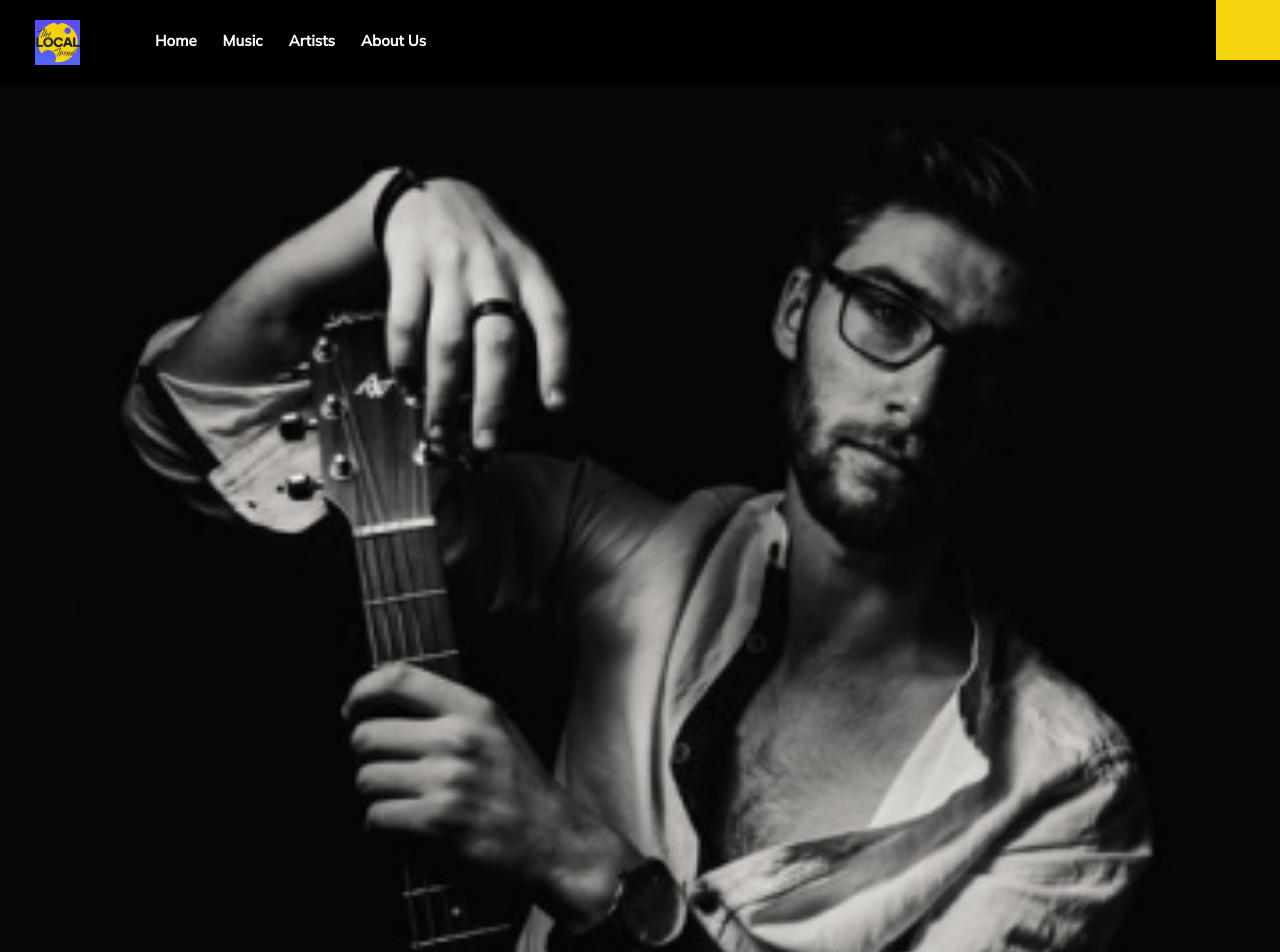
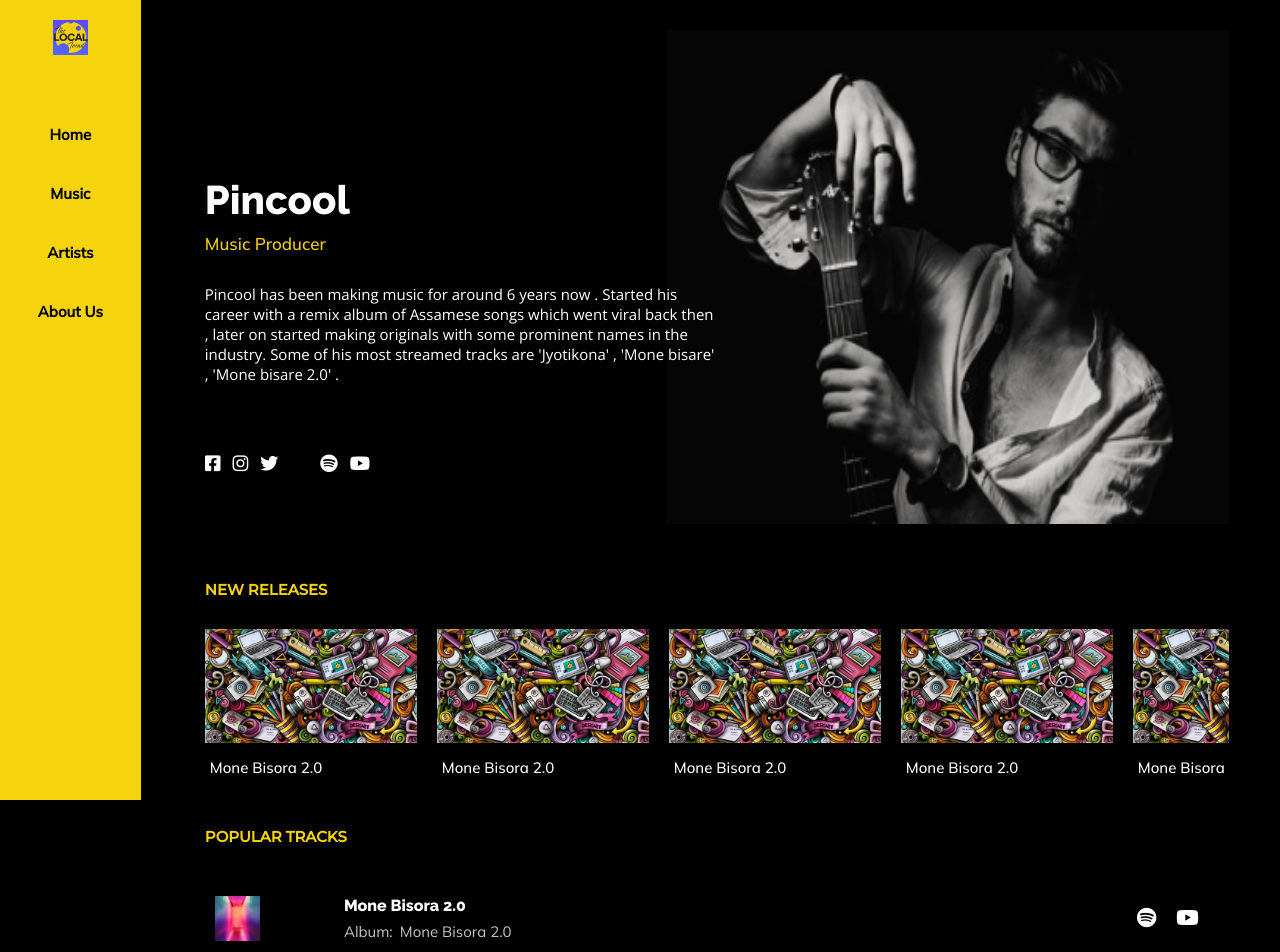
Before and after one commit to WebCosmoX/TheLocalTrend, a React (Create React App) app in the folder client/: page /artist in a window 1280 px wide. Shown: the top 952 px of the page. Built offline with nearby package versions, Linux system fonts and the light colour scheme.

Commit message:
Completed Artist Profile Page. Made responsive for mobile and desktop devices

```diff
--- a/client/src/Components/Footer/footer.module.css
+++ b/client/src/Components/Footer/footer.module.css
@@ -86,6 +86,7 @@
 @media screen and (min-width: 1150px) {
     .container{
         padding: 40px 0 25px 0;
+        width: 100%;
     }
 
     .top{
--- /dev/null
+++ b/client/src/Components/Sidebar/Sidebar.jsx
@@ -0,0 +1,18 @@
+import React from 'react';
+import classes from './sidebar.module.css';
+import LogoMobile from '../../Assets/Logo-Mobile.png';
+import { Link } from 'react-router-dom';
+
+export default function Sidebar() {
+    return (
+        <div className={classes.sidebar}>
+            <img src={LogoMobile} alt="The Local Trend"></img>
+            <div className={classes.links_container}>
+                <Link to="/" className={classes.link}>Home</Link>
+                <Link to="/" className={classes.link}>Music</Link>
+                <Link to="/" className={classes.link}>Artists</Link>
+                <Link to="/" className={classes.link}>About Us</Link>
+            </div>
+        </div>
+    )
+}
--- /dev/null
+++ b/client/src/Components/Sidebar/sidebar.module.css
@@ -0,0 +1,32 @@
+.sidebar {
+    background: var(--yellow);
+    padding: 20px 0;
+    display: flex;
+    flex-direction: column;
+    align-items: center;
+    position: fixed;
+    top: 0;
+    left: 0;
+    width: 11vw;
+    height: 100vh;
+}
+
+.links_container {
+    display: flex;
+    flex-direction: column;
+    align-items: center;
+    margin-top: 50px;
+}
+
+.link {
+    font-size: 15px;
+    font-family: var(--mulish);
+    font-weight: 600;
+    text-decoration: none;
+    color: var(--black);
+    margin: 20px 0;
+}
+
+.link:hover{
+    text-decoration: underline;
+}
--- a/client/src/Components/Sliders/Freemode Slider/FreemodeSlider.jsx
+++ b/client/src/Components/Sliders/Freemode Slider/FreemodeSlider.jsx
@@ -9,14 +9,10 @@ import "swiper/components/scrollbar/scrollbar.min.css";
 import "./freemodeslider.css";
 
 // import Swiper core and required modules
-import SwiperCore, {
-    Scrollbar
-} from 'swiper/core';
+import SwiperCore from 'swiper/core';
 
 import SliderImage from '../../../Assets/slider-image.png';
 
-// install Swiper modules
-SwiperCore.use([Scrollbar]);
 
 export default function FreemodeSlider() {
     return (
@@ -25,11 +21,38 @@ export default function FreemodeSlider() {
                 slidesPerView={1.3}
                 spaceBetween={20}
                 freeMode={true}
-                scrollbar={{
-                    "hide": false
+                breakpoints={{
+                    "1150": {
+                        "slidesPerView": 4.5,
+                        "spaceBetween": 20,
+                    }
                 }}
                 className="artist_releases_container"
             >
+                <SwiperSlide className="artist_releases_slide">
+                    <img src={SliderImage} alt="Track Name"></img>
+                    <div className="video_title">
+                        mone bisora 2.0
+                    </div>
+                </SwiperSlide>
+                <SwiperSlide className="artist_releases_slide">
+                    <img src={SliderImage} alt="Track Name"></img>
+                    <div className="video_title">
+                        mone bisora 2.0
+                    </div>
+                </SwiperSlide>
+                <SwiperSlide className="artist_releases_slide">
+                    <img src={SliderImage} alt="Track Name"></img>
+                    <div className="video_title">
+                        mone bisora 2.0
+                    </div>
+                </SwiperSlide>
+                <SwiperSlide className="artist_releases_slide">
+                    <img src={SliderImage} alt="Track Name"></img>
+                    <div className="video_title">
+                        mone bisora 2.0
+                    </div>
+                </SwiperSlide>
                 <SwiperSlide className="artist_releases_slide">
                     <img src={SliderImage} alt="Track Name"></img>
                     <div className="video_title">
--- a/client/src/Components/Sliders/Freemode Slider/freemodeslider.css
+++ b/client/src/Components/Sliders/Freemode Slider/freemodeslider.css
@@ -12,6 +12,7 @@
     display: flex;
     flex-direction: column;
     align-items: flex-start;
+    cursor: pointer;
 }
 
 .artist_releases_slide img{
@@ -22,19 +23,29 @@
 }
 
 .video_title{
-    margin: 15px 0 40px 0;
+    margin: 15px 0 0 0;
     color: var(--white);
     font-family: var(--mulish);
-    font-size: 16px;
+    font-size: 14px;
     font-weight: 500;
     padding: 0 20px 0 5px;
     text-transform: capitalize;
 }
 
-.swiper-scrollbar{
-    background: var(--white);
+
+/* Media Queries */
+
+@media screen and (min-width: 1150px) {
+    .artist_releases_container{
+        width: 80vw;
+        margin-top: 30px;
+    }
+
+    .artist_releases_slide{
+        height: max-content;
+    }
+
+    .video_title{
+        font-size: 15px;
+    }
 }
-
-.swiper-scrollbar-drag{
-    background: var(--yellow);
-}
--- a/client/src/Components/Track/track.module.css
+++ b/client/src/Components/Track/track.module.css
@@ -53,5 +53,31 @@
 }
 
 .stream_links i:hover{
+    cursor: pointer;
     color: var(--yellow);
 }
+
+
+/* Media Queries */
+
+@media screen and (min-width: 1150px) {
+    .container{
+        width: 100%;
+        margin-top: 50px;
+        padding: 0 30px 16px 10px;
+    }
+
+    .track_art{
+        width: 45px;
+        height: 45px;
+    }
+
+    .track_details{
+        width: 70%;
+    }
+
+    .stream_links i{
+        margin-left: 20px;
+        font-size: 20px;
+    }
+}
--- a/client/src/Pages/Artist Profile Page/ArtistProfile.jsx
+++ b/client/src/Pages/Artist Profile Page/ArtistProfile.jsx
@@ -5,23 +5,64 @@ import ArtistAndroid from '../../Assets/Artist-Android.png';
 import Track from '../../Components/Track/Track';
 import Footer from '../../Components/Footer/Footer';
 import FreemodeSlider from '../../Components/Sliders/Freemode Slider/FreemodeSlider';
+import Sidebar from '../../Components/Sidebar/Sidebar';
 
 export default function ArtistProfile() {
+
+    const [isMobile, setIsMobile] = React.useState(false);
+    const [isDesktop, setIsDesktop] = React.useState(false);
+    const [width, setWidth] = React.useState(window.innerWidth);
+
+    React.useEffect(() => {
+        window.addEventListener("resize", setWidth(window.innerWidth));
+        checkWindowSize();
+        scrollToTop();
+
+        return () => {
+            window.removeEventListener("resize", setWidth(window.innerWidth));
+        }
+    }, [])
+
+    //function to check user device (mobile or desktop) to toggle sidebar render
+    function checkWindowSize() {
+        if (width >= 320 && width <= 480) {
+            setIsMobile(true);
+        }
+        else if (width >= 1150) {
+            setIsDesktop(true);
+        }
+    }
+
+    //function to scroll the page to top
+    function scrollToTop () {
+        window.scrollTo(0, 0);
+    }
+
     return (
-        <>
+
+        <div className={classes.superWrapper}>
+            {isDesktop && <Sidebar />}
             <div className={classes.wrapper}>
                 {
                     //Navbar
                 }
-                <Navbar />
+                {isMobile && <Navbar />}
                 {
                     //Artist Image for Mobile Devices
                 }
+                {
+                    isMobile &&
                     <img src={ArtistAndroid} alt="Artist Name" className={classes.artist_image_mobile}></img>
+                }
                 {
                     //Artist details section
                 }
                 <section className={classes.artist_details_section}>
+                    {
+                        isDesktop &&
+                        <img src={ArtistAndroid} alt="Artist Name" className={classes.artist_image_desktop}></img>
+                    }
+                    <div className={classes.desktopWrapper}>
                         <div className={classes.artist_name}>
                             pincool
                         </div>
@@ -40,6 +81,7 @@ export default function ArtistProfile() {
                             <div className={classes.right}>
                                 <i class="fab fa-spotify"></i>
                                 <i class="fab fa-youtube"></i>
+                            </div>
                         </div>
                     </div>
                 </section>
@@ -65,10 +107,13 @@ export default function ArtistProfile() {
                     <Track />
                     <Track />
                     <Track />
+                    <Track />
+                    <Track />
+                    <Track />
+                    <Track />
                 </section>
+                <Footer />
             </div>
-
-            <Footer />
-        </>
+        </div>
     )
 }
--- a/client/src/Pages/Artist Profile Page/artistprofile.module.css
+++ b/client/src/Pages/Artist Profile Page/artistprofile.module.css
@@ -1,3 +1,9 @@
+.superWrapper{
+    width: 100vw;
+    height: 100%;
+    position: relative;
+}
+
 .wrapper{
     width: 100vw;
     height: 100%;
@@ -10,6 +16,7 @@
 .artist_image_mobile{
     display: block;
     width: 100%;
+    height: 270px;
 }
 
 /* Artist Details Section */
@@ -76,6 +83,7 @@
 
 .left i:hover, .right i:hover{
     color: var(--yellow);
+    cursor: pointer;
 }
 
 
@@ -126,3 +134,79 @@
     align-items: center;
     margin: 40px 0;
 }
+
+
+/* Media Queries */
+
+@media screen and (min-width: 1150px) {
+    .superWrapper{
+        display: flex;
+        justify-content: space-between;
+    }
+
+    .wrapper{
+        width: 80vw;
+        margin-left: 16vw;
+        align-items: flex-start;
+    }
+
+    .artist_image_desktop{
+        width: 55%;
+        height: 95%;
+        position: absolute;
+        top: 0;
+        right: 0;
+        z-index: -1;
+    }
+
+    /* Artist Details Section */
+
+    .artist_details_section{
+        position: relative;
+        width: 100%;
+        height: 65vh;
+    }
+
+    .desktopWrapper{
+        width: 50%;
+        display: flex;
+        flex-direction: column;
+        align-items: flex-start;
+        position: absolute;
+        bottom: 15%;
+        left: 0;
+    }
+
+    .artist_name{
+        font-size: 40px;
+    }
+
+    .artist_role{
+        font-size: 17px;
+    }
+
+    .artist_bio{
+        font-size: 15px;
+        margin-top: 30px;
+    }
+
+    .left i, .right i{
+        font-size: 18px;
+    }
+
+    .social_media_links_container{
+        justify-content: flex-end;
+        margin-top: 70px;
+    }
+
+    .new_releases_section{
+        margin-top: 30px;
+    }
+
+    /* Popular Tracks Section */
+
+    .popular_tracks_section{
+        width: 100%;
+        margin: 50px 0;
+    }
+}
--- a/client/src/Pages/Home Page/HomePage.jsx
+++ b/client/src/Pages/Home Page/HomePage.jsx
@@ -16,6 +16,15 @@ import EventLink from '../../Components/Links/EventLink';
 import Footer from '../../Components/Footer/Footer';
 
 export default function HomePage() {
+
+    React.useEffect(() => {
+        scrollToTop();
+    }, []);
+
+    //function to scroll the page to top
+    function scrollToTop () {
+        window.scrollTo(0, 0);
+    }
 
     return (
         <>
```
Also changed, not shown: client/src/Assets/Artist-Desktop.png (added). Lines whose indentation alone changed are shown as unchanged.
